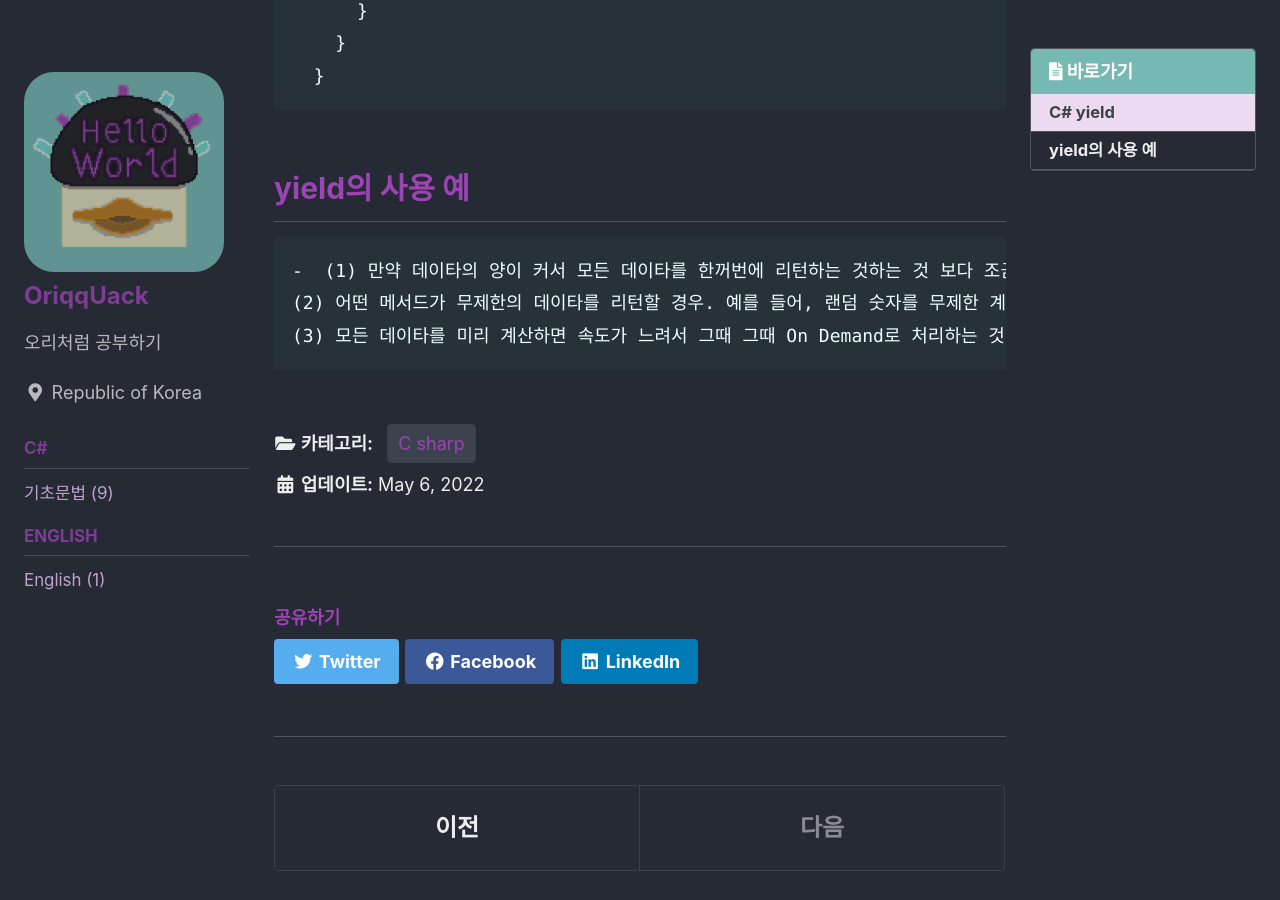
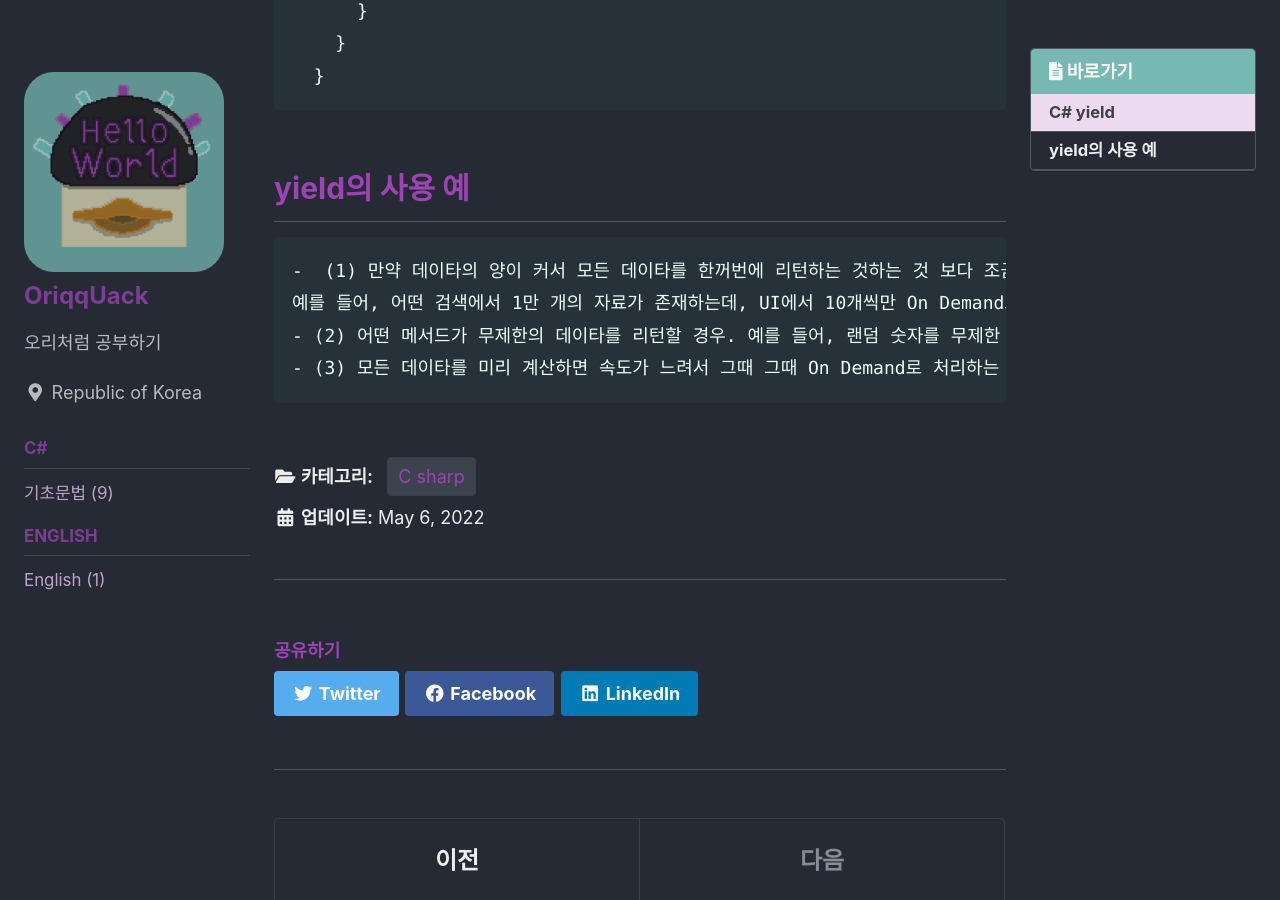
Before and after one commit to OriqqUack/OriqqUack.github.io, a Jekyll site: the page built from _posts/c#/2022-05-06-chapter9.md, in a window 1280 px wide and 900 px high, scrolled down 1229 px. Built offline with Jekyll 4.4.1, drawn with Linux system fonts in a browser that asks for light colours; cached includes are drawn as plain includes; some web fonts are replaced.

```diff
--- a/_posts/c#/2022-05-06-chapter9.md
+++ b/_posts/c#/2022-05-06-chapter9.md
@@ -42,7 +42,7 @@ last_modified_at: 2022-05-06
 
 ## yield의 사용 예
 
-
-    -  (1) 만약 데이타의 양이 커서 모든 데이타를 한꺼번에 리턴하는 것하는 것 보다 조금씩 리턴하는 것이 더 효율적일 경우. 예를 들어, 어떤 검색에서 1만 개의 자료가 존재하는데, UI에서 10개씩만 On Demand로 표시해 주는게 좋을 수도 있다. 즉, 사용자가 20개를 원할 지, 1000개를 원할 지 모르기 때문에, 일종의 지연 실행(Lazy Operation)을 수행하는 것이 나을 수 있다.
-    (2) 어떤 메서드가 무제한의 데이타를 리턴할 경우. 예를 들어, 랜덤 숫자를 무제한 계속 리턴하는 함수는 결국 전체 리스트를 리턴할 수 없기 때문에 yield 를 사용해서 구현하게 된다.
-    (3) 모든 데이타를 미리 계산하면 속도가 느려서 그때 그때 On Demand로 처리하는 것이 좋은 경우. 예를 들어 소수(Prime Number)를 계속 리턴하는 함수의 경우, 소수 전체를 구하면 (물론 무제한의 데이타를 리턴하는 경우이기도 하지만) 시간상 많은 계산 시간이 소요되므로 다음 소수만 리턴하는 함수를 만들어 소요 시간을 분산하는 지연 계산(Lazy Calculation)을 구현할 수 있다.
+    -  (1) 만약 데이타의 양이 커서 모든 데이타를 한꺼번에 리턴하는 것하는 것 보다 조금씩 리턴하는 것이 더 효율적일 경우.
+    예를 들어, 어떤 검색에서 1만 개의 자료가 존재하는데, UI에서 10개씩만 On Demand로 표시해 주는게 좋을 수도 있다. 즉, 사용자가 20개를 원할 지, 1000개를 원할 지 모르기 때문에, 일종의 지연 실행(Lazy Operation)을 수행하는 것이 나을 수 있다.
+    - (2) 어떤 메서드가 무제한의 데이타를 리턴할 경우. 예를 들어, 랜덤 숫자를 무제한 계속 리턴하는 함수는 결국 전체 리스트를 리턴할 수 없기 때문에 yield 를 사용해서 구현하게 된다.
+    - (3) 모든 데이타를 미리 계산하면 속도가 느려서 그때 그때 On Demand로 처리하는 것이 좋은 경우. 예를 들어 소수(Prime Number)를 계속 리턴하는 함수의 경우, 소수 전체를 구하면 (물론 무제한의 데이타를 리턴하는 경우이기도 하지만) 시간상 많은 계산 시간이 소요되므로 다음 소수만 리턴하는 함수를 만들어 소요 시간을 분산하는 지연 계산(Lazy Calculation)을 구현할 수 있다.
```
